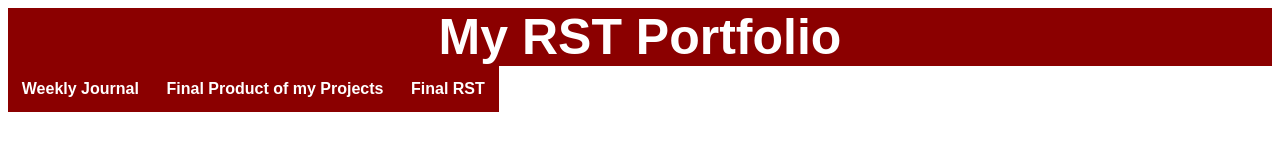
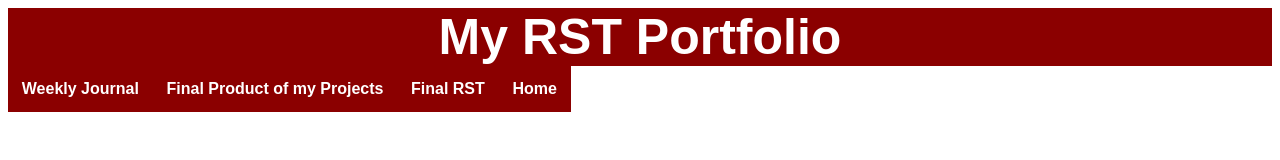
Before and after one commit to ThePatritoicCanadian/RST-Portfolio-SF, a plain HTML site: page projects.html in a window 1280 px wide. Drawn offline with Linux system fonts and the light colour scheme.

Commit message:
Update projects.html

```diff
--- a/projects.html
+++ b/projects.html
@@ -32,6 +32,11 @@
       <a href="rst.html">Final RST</a>
       </li>
     </div>
+        <div>
+          <li>
+            <a href="index.html">Home</a>
+          </li>
+        </div>
       </b>
     </ul>
   </body>
```
